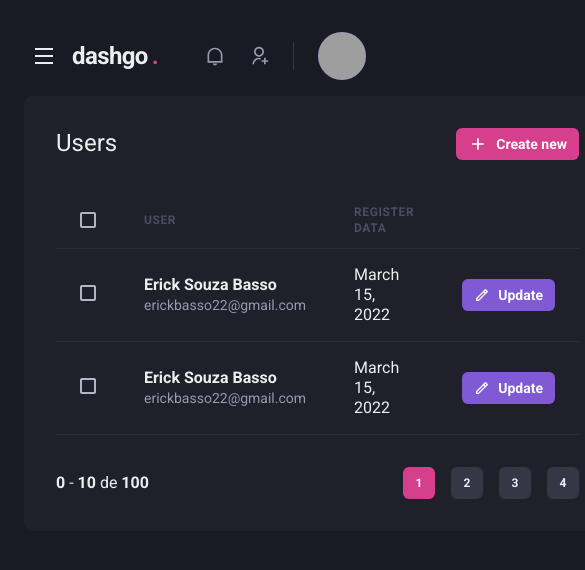
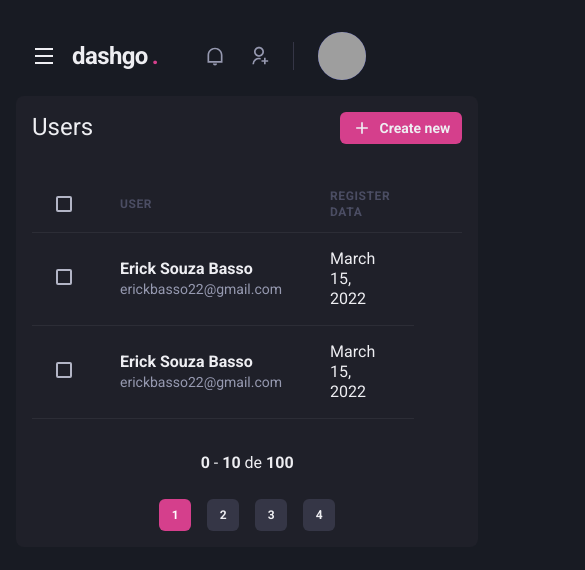
Before and after one commit to ErickBss/dashgo, a Next.js app: page /users in a window 390 px wide. Shown: the top 570 px of the page, 585 px wide, since content can reach past the window. Built offline with nearby package versions, Linux system fonts and the light colour scheme; grey boxes are pictures that could not be loaded.

Commit message:
responsive_fixes

```diff
--- a/package.json
+++ b/package.json
@@ -18,6 +18,7 @@
     "react": "17.0.2",
     "react-apexcharts": "^1.4.0",
     "react-dom": "17.0.2",
+    "react-hook-form": "^7.28.0",
     "react-icons": "^4.3.1"
   },
   "devDependencies": {
--- /dev/null
+++ b/src/components/IsActive.tsx
@@ -0,0 +1,29 @@
+import Link, { LinkProps } from 'next/link'
+import { useRouter } from 'next/router'
+import { cloneElement, ReactElement } from 'react'
+
+interface IsActiveProps extends LinkProps {
+  children: ReactElement
+}
+
+export function IsActive({ children, ...rest }: IsActiveProps) {
+  let isActive = false
+  const { asPath } = useRouter()
+
+  if (asPath === rest.href || asPath === rest.as) {
+    isActive = true
+  }
+
+  if (
+    asPath.startsWith(String(rest.href)) ||
+    asPath.startsWith(String(rest.as))
+  ) {
+    isActive = true
+  }
+
+  return (
+    <Link {...rest}>
+      {cloneElement(children, { color: isActive ? 'pink.400' : 'gray.50' })}
+    </Link>
+  )
+}
--- a/src/components/Pagination/index.tsx
+++ b/src/components/Pagination/index.tsx
@@ -1,9 +1,15 @@
-import { HStack, Button, Box } from '@chakra-ui/react'
+import { HStack, Button, Box, Stack } from '@chakra-ui/react'
 import { PaginationItem } from './PaginationItem'
 
 export function Pagination() {
   return (
-    <HStack mt={8} justify="space-between" alignItems="center" spacing={6}>
+    <Stack
+      mt={8}
+      direction={['column', 'row']}
+      justify="space-between"
+      alignItems="center"
+      spacing={6}
+    >
       <Box>
         <strong>0</strong> - <strong>10</strong> de <strong>100</strong>
       </Box>
@@ -17,6 +23,6 @@ export function Pagination() {
 
         <PaginationItem pageNumber={4} />
       </HStack>
-    </HStack>
+    </Stack>
   )
 }
--- a/src/components/Sidebar/SidebarNav.tsx
+++ b/src/components/Sidebar/SidebarNav.tsx
@@ -9,20 +9,30 @@ import {
   RiGitMergeLine,
   RiInputMethodLine,
 } from 'react-icons/ri'
+import Link from 'next/link'
+import { IsActive } from '../IsActive'
 
 export function SideBarNav() {
   return (
     <Stack spacing={12} align="flex-start">
       <NavSection title="GENEREAL">
-        <NavLink icon={RiDashboardLine}>Dashboard</NavLink>
+        <IsActive href="/dashboard" passHref>
+          <NavLink icon={RiDashboardLine}>Dashboard</NavLink>
+        </IsActive>
 
-        <NavLink icon={RiContactsLine}>Users</NavLink>
+        <IsActive href="/users" passHref>
+          <NavLink icon={RiContactsLine}>Users</NavLink>
+        </IsActive>
       </NavSection>
 
       <NavSection title="AUTOMATION">
-        <NavLink icon={RiInputMethodLine}>Forms</NavLink>
+        <IsActive href="/forms" passHref>
+          <NavLink icon={RiInputMethodLine}>Forms</NavLink>
+        </IsActive>
 
-        <NavLink icon={RiGitMergeLine}>Automation</NavLink>
+        <IsActive href="/automation" passHref>
+          <NavLink icon={RiGitMergeLine}>Automation</NavLink>
+        </IsActive>
       </NavSection>
     </Stack>
   )
--- a/src/pages/users/index.tsx
+++ b/src/pages/users/index.tsx
@@ -13,8 +13,10 @@ import {
   Thead,
   Tr,
 } from '@chakra-ui/react'
+import Link from 'next/link'
 import { RiAddLine, RiPencilLine } from 'react-icons/ri'
 import { Header } from '../../components/Header/index'
+import { IsActive } from '../../components/IsActive'
 import { Pagination } from '../../components/Pagination/index'
 import { SideBar } from '../../components/Sidebar/index'
 
@@ -23,15 +25,16 @@ export default function UsersList() {
     <Box>
       <Header />
 
-      <Flex w="100vw" maxW={1480} mx="auto" px={6}>
+      <Flex w="100vw" maxW={1480} mx="auto" px={['4', '6']}>
         <SideBar />
 
-        <Box flex="1" borderRadius={8} bg="gray.800" p="8">
+        <Box flex="1" borderRadius={8} bg="gray.800" p={['4', '6']}>
           <Flex mb={8} justify="space-between" alignItems="center">
             <Heading size="lg" fontWeight="normal">
               Users
             </Heading>
 
+            <IsActive href="/users/create" passHref>
               <Button
                 as="a"
                 size="sm"
@@ -41,6 +44,7 @@ export default function UsersList() {
               >
                 Create new
               </Button>
+            </IsActive>
           </Flex>
 
           <Table colorScheme="whiteAlpha">
@@ -68,20 +72,7 @@ export default function UsersList() {
                     </Text>
                   </Box>
                 </Td>
-
                 <Td>March 15, 2022</Td>
-
-                <Td>
-                  <Button
-                    as="a"
-                    size="sm"
-                    fontSize="sm"
-                    colorScheme="purple"
-                    leftIcon={<Icon as={RiPencilLine} fontSize={16} />}
-                  >
-                    Update
-                  </Button>
-                </Td>
               </Tr>
             </Tbody>
 
@@ -101,18 +92,6 @@ export default function UsersList() {
                 </Td>
 
                 <Td>March 15, 2022</Td>
-
-                <Td>
-                  <Button
-                    as="a"
-                    size="sm"
-                    fontSize="sm"
-                    colorScheme="purple"
-                    leftIcon={<Icon as={RiPencilLine} fontSize={16} />}
-                  >
-                    Update
-                  </Button>
-                </Td>
               </Tr>
             </Tbody>
           </Table>
```
Also changed, not shown: 1 other file (tests, documents, lock files or other folders). Lines whose indentation alone changed are shown as unchanged.
